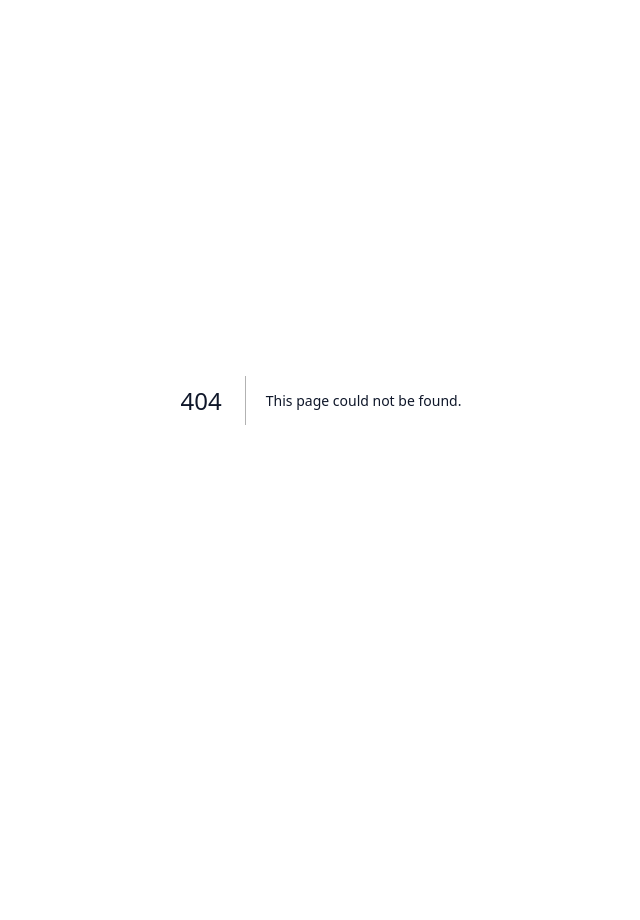
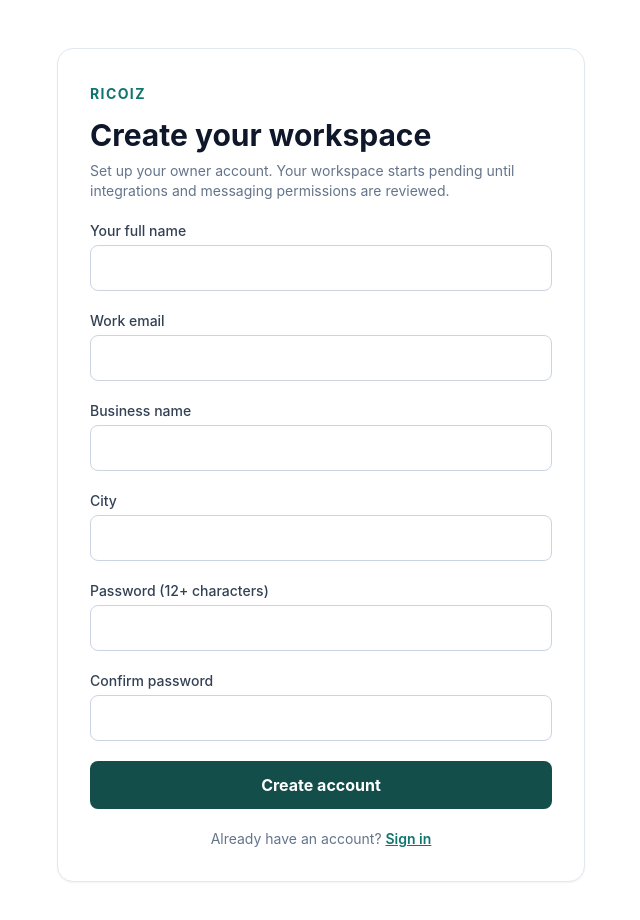
Before and after one commit to Deep-0610/Ricoiz_work, a Next.js app in the folder landing/: page /signup in a window 1280 px wide. Before the commit this address had no page. Shown: the top 920 px of the page, without its empty margins (319-959 px from the left). Before the commit the page ends 800 px from the top, so only its background shows below. Built offline with nearby package versions, Linux system fonts and the light colour scheme; no server answers.

Commit message:
Add owner signup and workspace onboarding page

```diff
--- /dev/null
+++ b/landing/app/signup/page.jsx
@@ -0,0 +1,73 @@
+"use client";
+
+import { useState } from "react";
+
+const API_URL = process.env.NEXT_PUBLIC_API_URL || "http://localhost:5000";
+
+export default function SignupPage() {
+  const [form, setForm] = useState({ name: "", email: "", businessName: "", city: "", password: "", confirmPassword: "" });
+  const [error, setError] = useState("");
+  const [busy, setBusy] = useState(false);
+  const update = (key, value) => setForm(current => ({ ...current, [key]: value }));
+
+  async function submit(event) {
+    event.preventDefault();
+    setError("");
+    if (form.password !== form.confirmPassword) return setError("Passwords do not match.");
+    if (form.password.length < 12) return setError("Use a password with at least 12 characters.");
+    setBusy(true);
+    try {
+      const response = await fetch(`${API_URL}/api/auth/register`, {
+        method: "POST",
+        credentials: "include",
+        headers: { "Content-Type": "application/json" },
+        body: JSON.stringify({ name: form.name, email: form.email, businessName: form.businessName, city: form.city, password: form.password })
+      });
+      const data = await response.json();
+      if (!response.ok) throw new Error(data.error || "Could not create your account.");
+      window.location.href = "/dashboard";
+    } catch (err) {
+      setError(err.message || "Unable to connect to Ricoiz.");
+    } finally {
+      setBusy(false);
+    }
+  }
+
+  return (
+    <main className="mx-auto flex min-h-screen max-w-xl items-center px-6 py-12">
+      <form onSubmit={submit} className="w-full space-y-5 rounded-2xl border border-slate-200 bg-white p-8 shadow-sm">
+        <div>
+          <a href="/" className="text-sm font-bold uppercase tracking-widest text-brand">Ricoiz</a>
+          <h1 className="mt-3 text-3xl font-bold text-slate-900">Create your workspace</h1>
+          <p className="mt-2 text-sm text-slate-500">Set up your owner account. Your workspace starts pending until integrations and messaging permissions are reviewed.</p>
+        </div>
+        {[
+          ["name", "Your full name", "text"],
+          ["email", "Work email", "email"],
+          ["businessName", "Business name", "text"],
+          ["city", "City", "text"],
+          ["password", "Password (12+ characters)", "password"],
+          ["confirmPassword", "Confirm password", "password"]
+        ].map(([key, label, type]) => (
+          <label key={key} className="block text-sm font-medium text-slate-700">
+            {label}
+            <input
+              className="mt-1 w-full rounded-lg border border-slate-300 p-3 outline-none focus:border-brand"
+              type={type}
+              value={form[key]}
+              onChange={event => update(key, event.target.value)}
+              required={key !== "city"}
+              minLength={key.includes("password") ? 12 : undefined}
+              autoComplete={key === "password" ? "new-password" : key === "confirmPassword" ? "new-password" : key === "email" ? "email" : "name"}
+            />
+          </label>
+        ))}
+        {error && <p role="alert" className="rounded-lg bg-red-50 p-3 text-sm text-red-700">{error}</p>}
+        <button disabled={busy} className="w-full rounded-lg bg-brand-dark px-5 py-3 font-bold text-white disabled:opacity-50">
+          {busy ? "Creating workspace…" : "Create account"}
+        </button>
+        <p className="text-center text-sm text-slate-500">Already have an account? <a href="/login" className="font-semibold text-brand underline">Sign in</a></p>
+      </form>
+    </main>
+  );
+}
```
